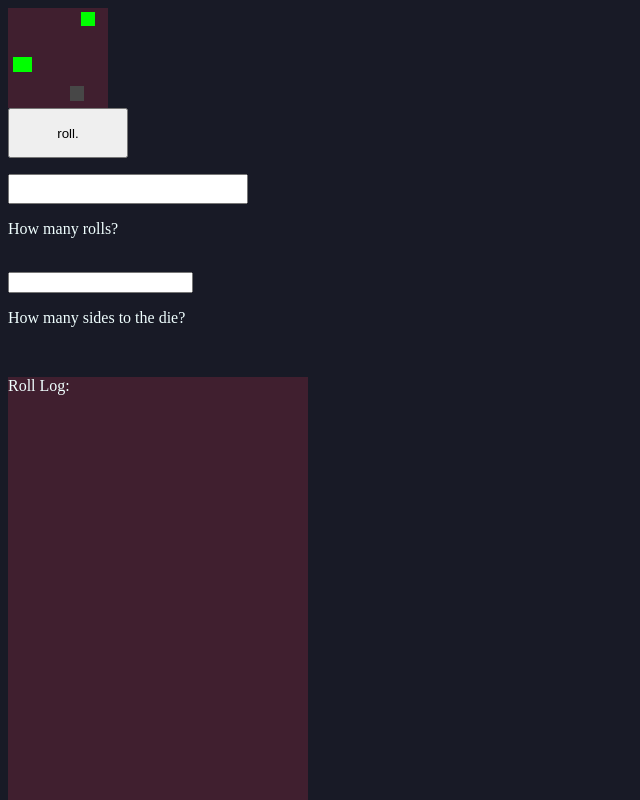
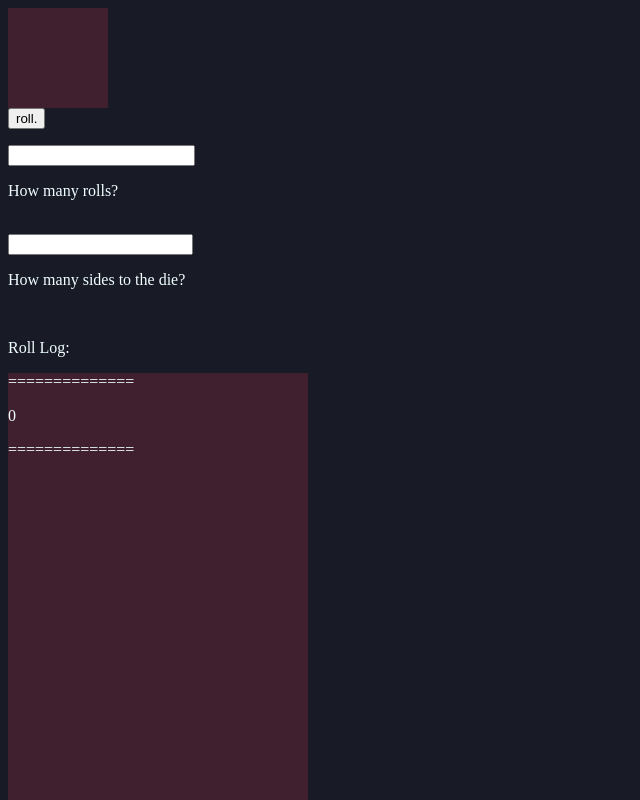
Before and after one commit to muffindohoah/snake, a plain HTML site: page dice.html in a window 1280 px wide. Both pictures are taken after a click on the button "roll.". Shown: the top 800 px of the page, without its empty margins (0-640 px from the left). Drawn offline with Linux system fonts and the light colour scheme.

Commit message:
fixed dice, they work

```diff
--- a/dice.html
+++ b/dice.html
@@ -1,3 +1,4 @@
+<!DOCTYPE html>
 <head>
     <meta charset="UTF-8">
     <meta http-equiv="X-UA-Compatible" content="IE=edge">
@@ -16,11 +17,21 @@
     <p></p>
     <input type="text" id="rollCount" name="rollCount"><br><p style="color:azure">How many rolls?</p><br></input>
     <input type="text" id="sidedDie" name="sidedDie"><br><p style="color:azure">How many sides to the die?</p><br></input>
-    <div id="log"><p style="color:azure">Roll Log:</p></div>
+
+    <p style="color:azure">Roll Log:</p>
+    <div id="log"></div>
 </body>
 
 
 <style>
+
+    #rollCount {
+        val: 1;
+    }
+
+    #sidedDie {
+        val: 6;
+    }
 
     #log {
 
@@ -28,7 +39,7 @@
         width: 300px;
         background-color: rgb(64, 31, 47);
 
-        position: sticky;
+        position: relative;
     }
 
 
--- a/dice.js
+++ b/dice.js
@@ -1,3 +1,6 @@
+
+var i = 0
+var rollcount = $("#rollCount").val()
 
 console.log($)
 var button = $("rollSubmit")
@@ -30,31 +33,45 @@ $("#rollSubmit").on("click", rollProcess);
 
 function rollProcess() {
     console.log($("#rollCount").val())
-    var rollcount = $("rollCount").val()
-
-    logRoll("123")
-    for (var i = 0; i < rollcount; i++) {
-
-        roll()
+    rollcount = $("#rollCount").val()
 
 
-    };
+    logRoll("==============")
+    //for (var i = 0; i < rollcount; i++) {
 
-    logRoll("456")
+    roll()
+
+
+
+
+    //};
+
+
+    i = 0
 
 };
 
 function roll() {
 
+
     try {
         console.log("rolling")
-        var sidedDie = Int($("sidedDie").text)
-        var rollNumber = randi(0, sidedDie)
+        var sidedDie = $("#sidedDie").val()
+        var result = randi(0, sidedDie)
 
         clear()
-        Dot()
-        //logRoll()
-        setTimeout(roll, 500)
+        Dot(result)
+        logRoll(result)
+
+        i++
+        if (i < rollcount) {
+            setTimeout(roll, 500)
+        } else {
+            logRoll("==============")
+            i = 0
+        }
+
+        return result
 
     } catch (err) {
         alert(err.message);
@@ -69,7 +86,14 @@ function getRoll() {
 function logRoll(roll) {
     console.log("texti")
 
-    $("#p").add(String(roll)).appendTo("#log");
+    $("#log")
+        .css("color", "Azure")
+        .append("<p> " + roll + " </p>")
+
+
+    //$("p").add(String(roll))
+    //.css("color", "Azure")
+    //.appendTo("#log");
 };
 
 
```
